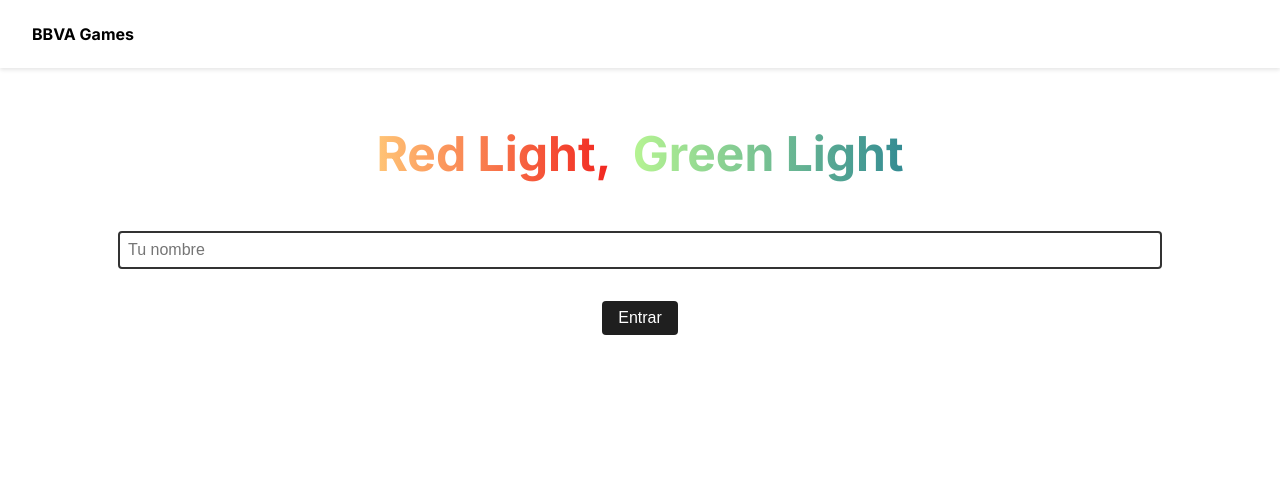
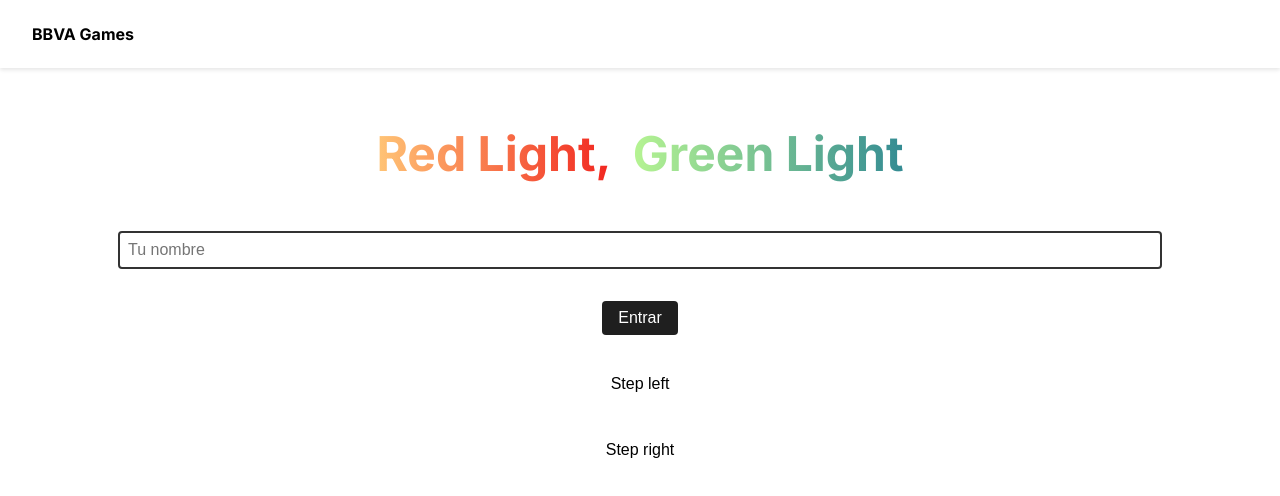
Before and after one commit to JesusMurF/red-light-green-light-bbva, a React (Vite) app: page / in a window 1280 px wide. Shown: the top 496 px of the page. Built offline with nearby package versions, Linux system fonts and the light colour scheme.

Commit message:
feat: step buttons components

```diff
--- a/src/App.tsx
+++ b/src/App.tsx
@@ -1,6 +1,10 @@
 import { useState } from "react";
 import "./App.scss";
 import { Navbar } from "./components/Navbar/Navbar";
+import {
+  StepButtonLeft,
+  StepButtonRight,
+} from "./components/StepButton/StepButton";
 
 function App() {
   const [username, setUsername] = useState<string>("");
@@ -25,6 +29,10 @@ function App() {
         >
           Entrar
         </button>
+        <StepButtonLeft onClick={() => console.log("Step left")} />
+        <StepButtonRight
+          onClick={() => console.log("Step right")}
+        ></StepButtonRight>
       </main>
     </>
   );
--- /dev/null
+++ b/src/components/StepButton/StepButton.scss
@@ -0,0 +1,14 @@
+.step-button {
+  display: flex;
+  justify-content: center;
+  align-items: center;
+  margin: 1rem 0;
+  padding: 0.5rem 1rem;
+  border-radius: 0.25rem;
+  border: none;
+  background-color: var(--background-button);
+  color: var(--text-button);
+  font-size: 1rem;
+  cursor: pointer;
+  outline: none;
+}
--- a/src/components/StepButton/StepButton.tsx
+++ b/src/components/StepButton/StepButton.tsx
@@ -1,14 +1,28 @@
 import React from "react";
+
+import "./StepButton.scss";
 
 interface StepButtonProps {
   variant: "StepLeft" | "StepRight";
   onClick: () => void;
 }
 
-export const StepButton: React.FC<StepButtonProps> = ({ variant, onClick }) => {
+const StepButton: React.FC<StepButtonProps> = ({ variant, onClick }) => {
   return (
-    <button onClick={onClick}>
+    <button className="step-button" onClick={onClick}>
       {variant === "StepLeft" ? "Step left" : "Step right"}
     </button>
   );
 };
+
+export const StepButtonLeft: React.FC<Pick<StepButtonProps, "onClick">> = ({
+  onClick,
+}) => {
+  return <StepButton variant="StepLeft" onClick={onClick} />;
+};
+
+export const StepButtonRight: React.FC<Pick<StepButtonProps, "onClick">> = ({
+  onClick,
+}) => {
+  return <StepButton variant="StepRight" onClick={onClick} />;
+};
```
